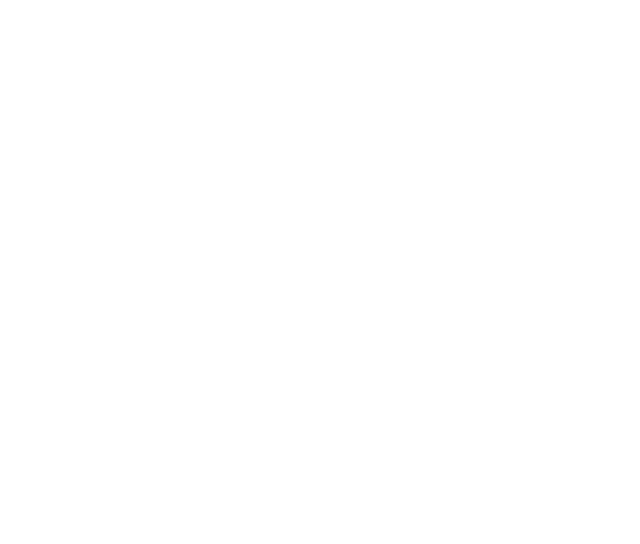
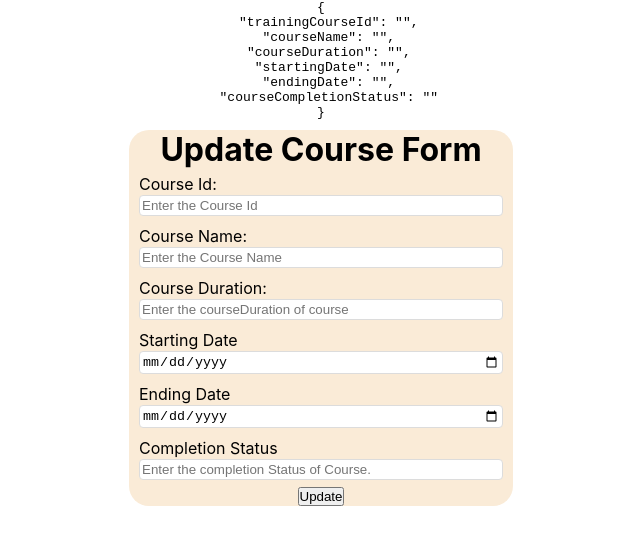
Before and after one commit to SamarthAnand/FrontEnd_WomenEmp, a React (Create React App) app in the folder womenemp/: page /admin/updatecourse in a window 1280 px wide. Before the commit this address had no page. Shown: the top 544 px of the page, without its empty margins (319-959 px from the left). Built offline with nearby package versions, Linux system fonts and the light colour scheme.

Commit message:
update course

```diff
--- a/womenemp/src/App.js
+++ b/womenemp/src/App.js
@@ -6,6 +6,7 @@ import SignUp from "./Components/SignUp";
 import Trainees from "./Components/Trainees";
 import { BrowserRouter as Router, Routes, Route } from "react-router-dom";
 import AddCourse from "./Components/AddCourse";
+import UpdateCourse from "./Components/UpdateCourse";
 
 function App() {
   return (
@@ -17,7 +18,8 @@ function App() {
           <Route path="/admin" element= {<Admin />} />
           <Route path="/admin/trainees" element={<Trainees />} />
           <Route path="/signup" element= {<SignUp />} />
-          <Route path="/admin/addcourse" element={<AddCourse/>} />
+          <Route path="/admin/addcourse" element={<AddCourse />} />
+          <Route path="/admin/updatecourse" element={<UpdateCourse />} />
         </Routes>
       </div>
     </Router>
--- a/womenemp/src/Components/Admin.js
+++ b/womenemp/src/Components/Admin.js
@@ -7,7 +7,11 @@ function Admin() {
       <h1>Admin Page</h1>
 
         <Link to="/admin/trainees">View All Trainees</Link>
+        <br />
         <Link to="/admin/addcourse">Add Course</Link>
+        <br />
+        <Link to="/admin/updatecourse">Update Course</Link>
+
     </div>
   );
 }
--- /dev/null
+++ b/womenemp/src/Components/UpdateCourse.js
@@ -0,0 +1,154 @@
+import React from 'react'
+import {useEffect, useState} from "react"
+import axios from 'axios';
+import {useNavigate} from 'react-router-dom'
+// import { Link } from 'react-router-dom';
+
+function UpdateCourse() {
+    const navigate = useNavigate();
+    const initialValues = {trainingCourseId : "", courseName : "", courseDuration : "", startingDate: "", endingDate: "", courseCompletionStatus: ""}
+    const [formValues, setFormValues] = useState(initialValues);
+    const [formErrors, setFormErrors] = useState({});
+    const [isSubmit, setIsSubmit] = useState(false);
+
+    const handleChange = (e)=>{
+      const {name, value} = e.target
+      setFormValues({...formValues, [name] : value});
+    }
+
+    const handleSubmit = (e)=>{
+      e.preventDefault();
+      setFormErrors(validate(formValues))
+      setIsSubmit(true);
+    }
+
+    useEffect(()=>{
+      console.log(formErrors)
+      if(Object.keys(formErrors).length === 0 && isSubmit){
+        axios
+        .put(`http://localhost:8202/api/TrainingCourse`,formValues)
+        .then((data) => {
+            document.getElementById('updateAfter').innerHTML = 'Course Details Successfully Updated!'
+            console.log(formValues)
+            // if(formValues.username === 'admin'){
+            //   navigate('/admin')
+            // }else{
+            //   navigate('/home');
+            // }
+            navigate('/admin')
+        })
+        .catch((error) => {document.getElementById('updateAfter').innerHTML = error.response.data.errorMessage});
+      }
+    },[formErrors])
+
+    const validate = (value)=>{
+      const errors = {}
+      if(!value.trainingCourseId){
+        errors.trainingCourseId = "Please provide Training Course Id !"
+      }
+      if(!value.courseName){
+        errors.courseName = "Please provide courseName!"
+      }
+      if(!value.courseDuration){
+        errors.courseDuration = "Please provide Course Duartion!"
+      }
+      if(!value.courseCompletionStatus){
+        errors.courseCompletionStatus = "Please provide Completion Status!"
+      }
+      if(!value.startingDate){
+        errors.startingDate = "Please provide Starting Date!"
+      }
+      if(!value.endingDate){
+        errors.endingDate = "Please provide Ending Date!"
+      }
+      return errors;
+    }
+    return (
+      <div className="Container">
+        {Object.keys(formErrors).length === 0 && isSubmit ? (
+          <div className="ui message success">Signed in successfully</div>
+        ) : (
+          <pre>{JSON.stringify(formValues, undefined, 2)}</pre>
+        )}
+        <form onSubmit={handleSubmit}>
+          <h1>Update Course Form</h1>
+          <div className="ui divider"></div>
+          <div className="ui form">
+
+          <div className="field">
+              <label>Course Id:</label>
+              <input
+                type="text"
+                name="trainingCourseId"
+                placeholder="Enter the Course Id"
+                value={formValues.trainingCourseId}
+                onChange={handleChange}
+              />
+            </div>
+            <p>{formErrors.courseName}</p>
+
+            <div className="field">
+              <label>Course Name:</label>
+              <input
+                type="text"
+                name="courseName"
+                placeholder="Enter the Course Name"
+                value={formValues.courseName}
+                onChange={handleChange}
+              />
+            </div>
+            <p>{formErrors.courseName}</p>
+            <div className="field">
+              <label>Course Duration:</label>
+              <input
+                type="text"
+                name="courseDuration"
+                placeholder="Enter the courseDuration of course"
+                value={formValues.courseDuration}
+                onChange={handleChange}
+              />
+            </div>
+            <p>{formErrors.courseDuration}</p>
+            <div className="field">
+              <label>Starting Date</label>
+              <input
+                type="date"
+                name="startingDate"
+                placeholder="Start Date"
+                value={formValues.startingDate}
+                onChange={handleChange}
+              />
+            </div>
+            <p>{formErrors.startingDate}</p>
+            <div className="field">
+              <label>Ending Date</label>
+              <input
+                type="date"
+                name="endingDate"
+                placeholder="End Date"
+                value={formValues.endingDate}
+                onChange={handleChange}
+              />
+            </div>
+            <p>{formErrors.endingDate}</p>
+            <div className="field">
+              <label>Completion Status</label>
+              <input
+                type="text"
+                name="courseCompletionStatus"
+                placeholder="Enter the completion Status of Course."
+                value={formValues.courseCompletionStatus}
+                onChange={handleChange}
+              />
+            </div>
+            <p>{formErrors.courseCompletionStatus}</p>
+            <button type='update' className="fluid ui button blue">Update</button>
+          </div>
+          <div id='updateAfter'></div>
+        </form>
+        {/* <Link to='/signup'>SignUp</Link> */}
+      </div>
+    );
+}
+
+export default UpdateCourse
```
